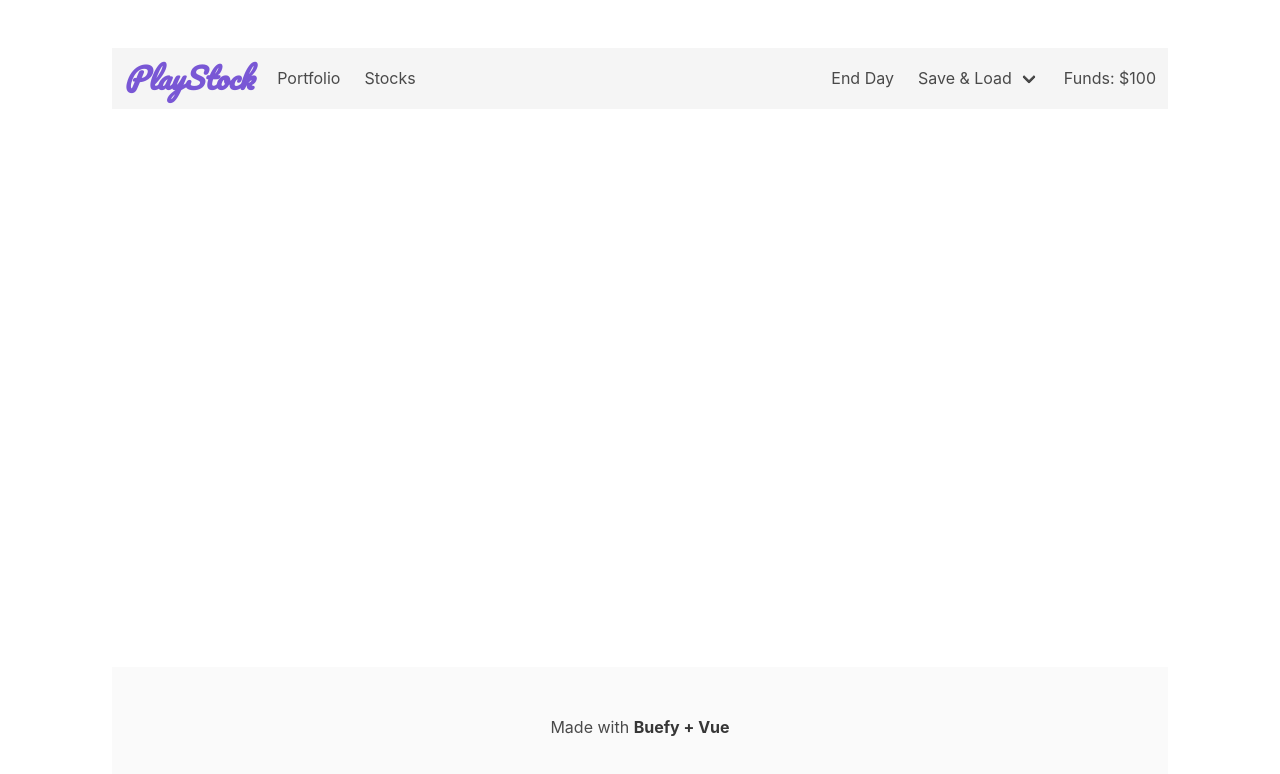
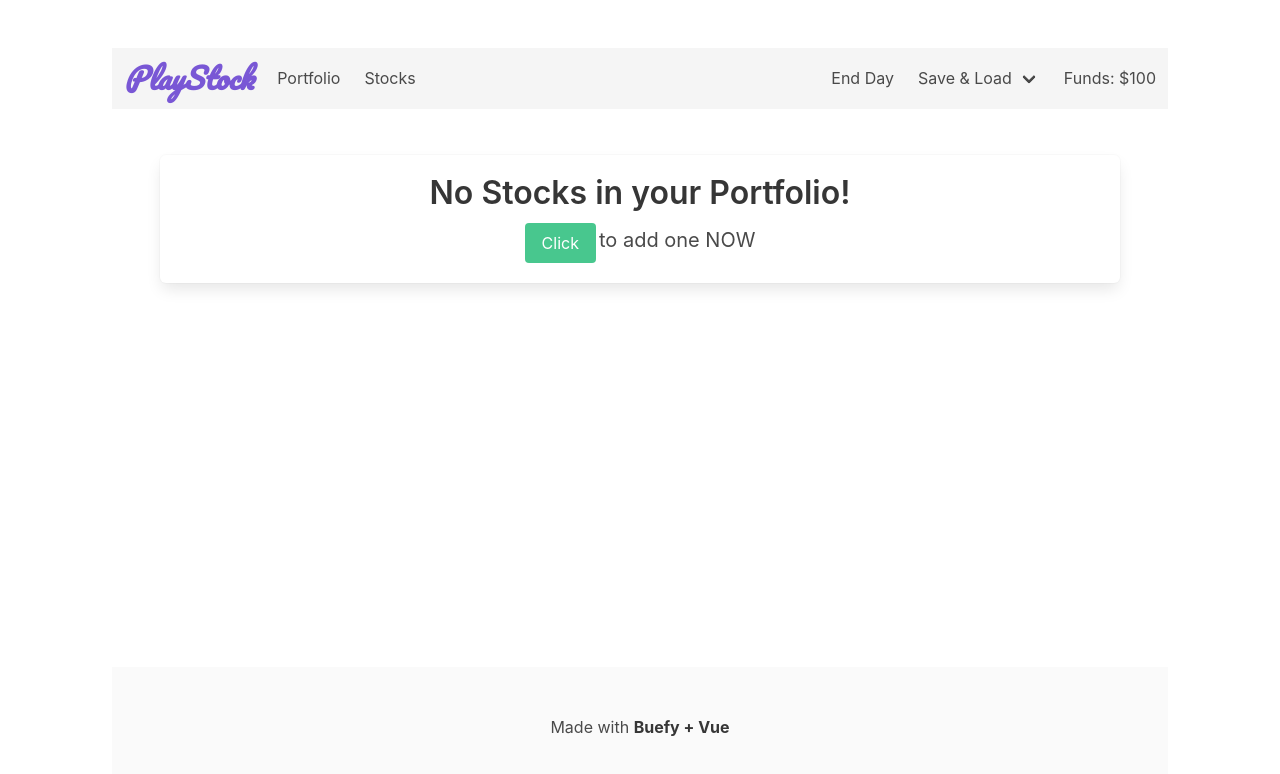
Before and after one commit to gmish27/MockStockTrade, a Vue app: page /portfolio in a window 1280 px wide. Shown: the top 774 px of the page. Built offline with nearby package versions, Linux system fonts and the light colour scheme.

Commit message:
corrected portfolio vuex store

```diff
--- a/src/App.vue
+++ b/src/App.vue
@@ -4,7 +4,9 @@
 			<div class="section">
 
 				<!-- Pass router link :to as dynamic in header -->
-        <app-header></app-header>
+				<app-header :headerLinks="headerLinks">
+					Funds: ${{ getMargin }}
+				</app-header>
 				<div class="section">
 					<transition name="slide-frame" mode="out-in" type="animation" appear>
 					<router-view></router-view>
@@ -23,6 +25,21 @@ import Footer from './components/shared/Footer';
 
 export default {
 	name: 'App',
+	data() {
+		return {
+			headerLinks: {
+			tag: "router-link",
+			home: {name: 'home'},
+			portfolio: {name: 'portfolio'},
+			stocks: {name: 'stocks'}
+			},
+		}
+	},
+	computed: {
+		getMargin() {
+			return this.$store.getters.getMargin
+		}
+	},
 	components: {
 		appHeader: Header,
 		appFooter: Footer,
--- a/src/components/shared/Header.vue
+++ b/src/components/shared/Header.vue
@@ -1,15 +1,15 @@
 <template>
     <b-navbar shadow type="is-light">
         <template slot="brand">
-            <b-navbar-item tag="router-link" :to="{ name: 'home' }">
+            <b-navbar-item :tag="headerLinks.tag" :to="headerLinks.home">
                 <span class="brand">PlayStock</span>
             </b-navbar-item>
         </template>
         <template slot="start">
-            <b-navbar-item tag="router-link" :to="{ name: 'portfolio' }">
+            <b-navbar-item :tag="headerLinks.tag" :to="headerLinks.portfolio">
                 Portfolio
             </b-navbar-item>
-            <b-navbar-item tag="router-link" :to="{ name: 'stocks' }">
+            <b-navbar-item :tag="headerLinks.tag" :to="headerLinks.stocks">
                 Stocks
             </b-navbar-item>
         </template>
@@ -37,7 +37,7 @@
                 </b-navbar-item>
             </b-navbar-dropdown>
             <b-navbar-item href="#">
-                Funds: $100
+                <slot></slot>
             </b-navbar-item>
         </template>
     </b-navbar>
@@ -45,7 +45,13 @@
 
 <script>
 export default {
-    name: 'appHeader'
+    name: 'appHeader',
+    props: {
+        headerLinks: {
+            type: Object,
+            required: true
+        }
+    }
 }
 </script>
 
--- a/src/store/index.js
+++ b/src/store/index.js
@@ -14,10 +14,17 @@ export default new Vuex.Store({
 			{name: 'Apple', price: 150},
 			{name: 'Facebook', price: 170},
 			{name: 'Tesla', price: 350},
-		]
+		],
+		marginAvailable: 100
 	},
 	getters: {
-		getAllStocks: state => state.allStocks
+		getAllStocks: state => state.allStocks,
+		getMargin: state => state.marginAvailable,
+
+		// Find a particular stock from all available stocks
+		getStockByName: state => payloadStock => {
+			return state.allStocks.findIndex(stock => stock.name === payloadStock.name);
+		}
 	},
 	mutations: {
 	},
--- a/src/views/Portfolio.vue
+++ b/src/views/Portfolio.vue
@@ -1,5 +1,13 @@
 <template>
-    <div class="columns is-multiline">
+    <div>
+        <div class="box has-text-centered" v-if="getHoldings.length === 0">
+            <p class="title">No Stocks in your Portfolio!</p>
+            <p class="subtitle">
+                <router-link class="button is-success" :to="{name: 'stocks'}">Click</router-link>
+                <span class="add-stock-text">to add one NOW</span>
+            </p>
+        </div>
+        <div class="columns is-multiline" v-else>
             <app-stock
                 v-for="stock in getHoldings"
                 :key="stock.name"
@@ -8,6 +16,8 @@
                 >
             </app-stock>
         </div>
+    </div>
+
 </template>
 
 <script>
@@ -25,3 +35,10 @@ export default {
     }
 }
 </script>
+
+<style scoped>
+    .add-stock-text {
+        display: inline-flex;
+        margin: 5px 0 0 3px
+    }
+</style>
--- a/src/views/Stocks.vue
+++ b/src/views/Stocks.vue
@@ -1,11 +1,11 @@
 <template>
     <div class="columns is-multiline">
         <app-stock
-            v-for="stock in getAllStocks"
+            v-for="(stock, index) in getAllStocks"
             :key="stock.name"
             :stockObj="stock"
             stockActionType="Buy"
-            @trigger-stock="buyStock(stock, $event)"
+            @trigger-stock="buyStock(stock.name, index, $event)"
             >
         </app-stock>
     </div>
@@ -26,13 +26,13 @@ export default {
         ])
     },
     methods: {
-        buyStock(stock, quantity) {
+        buyStock(stockName, index, quantity) {
             this.$store.dispatch('buyStock', {
-                stock,
+                index,
                 quantity: parseInt(quantity)
             });
             this.$buefy.toast.open({
-                message: `Bought ${quantity} stocks of ${stock.name}`,
+                message: `Bought ${quantity} stock(s) of ${stockName}`,
                 type: 'is-success'
             })
         }
```
Lines whose indentation alone changed are shown as unchanged.
